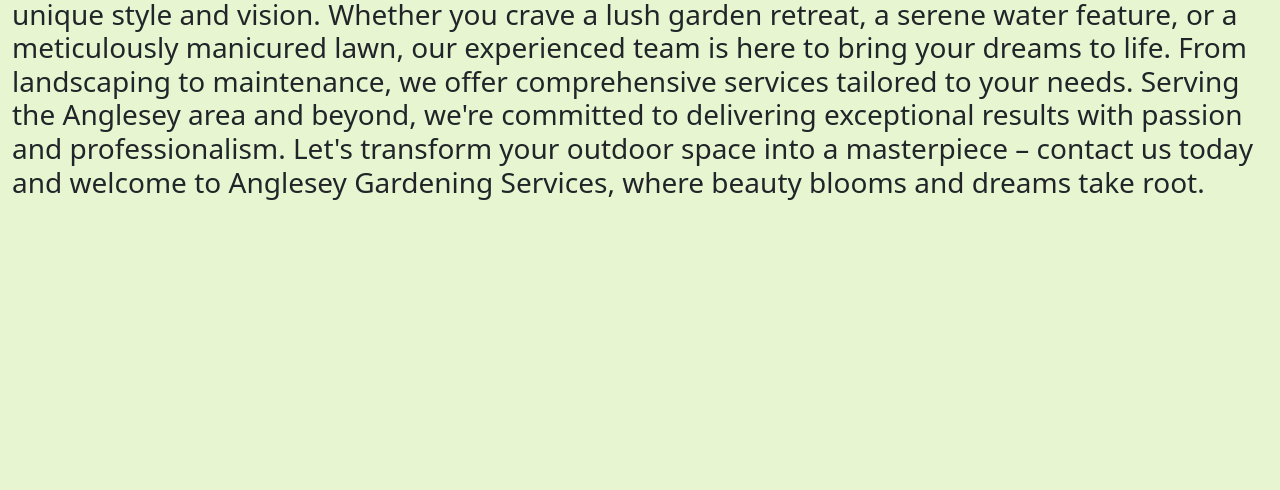
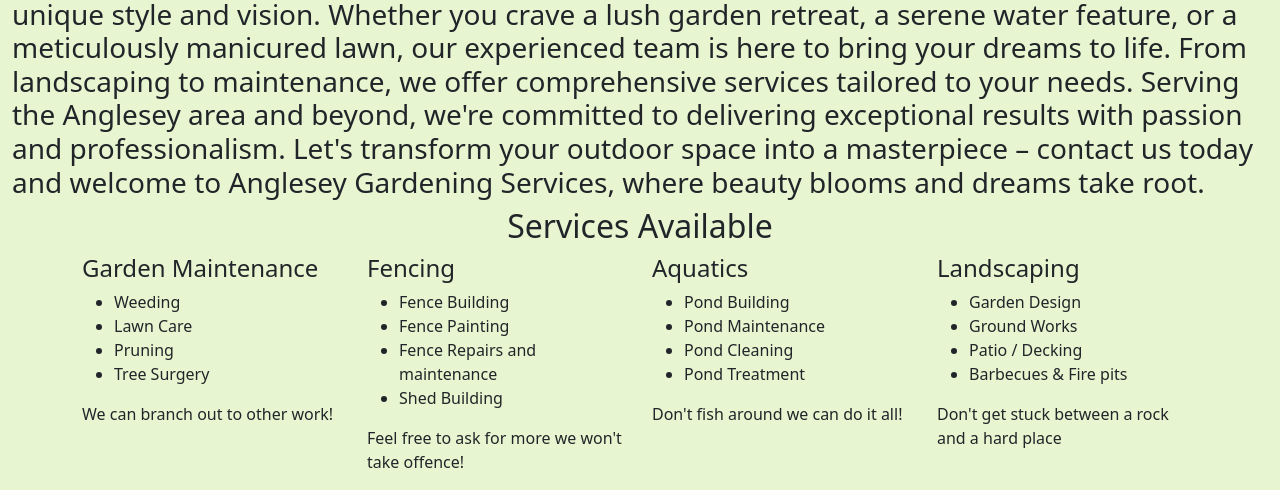
Before and after one commit to TheRealMcCall/anglesey-gardening-services, a plain HTML site: page index.html in a window 1280 px wide. Shown: the part 618-1108 px from the top of the page. Before the commit the page ends 825 px from the top, so only its background shows below. Drawn offline with nearby package versions, Linux system fonts and the light colour scheme.

Commit message:
Add services section

```diff
--- a/index.html
+++ b/index.html
@@ -53,6 +53,65 @@
             </div>
         </section>
 
+        <section class="services">
+            <div class="container-fluid text-center services-title">
+                <div class="row">
+                    <div class="col">
+                        <h2>
+                           Services Available
+                        </h2>
+                    </div>
+                </div>
+            </div>
+        </section>
+
+        <div class="container">
+            <div class="row">
+                <div class="col">
+                    <h4>Garden Maintenance</h4>
+                        <ul>
+                            <li>Weeding</li>
+                            <li>Lawn Care</li>
+                            <li>Pruning</li>
+                            <li>Tree Surgery</li>
+                        </ul>
+                            <p>We can branch out to other work!</p>
+                </div>
+                    <div class="col">
+                        <h4>Fencing</h4>
+                    <ul>
+                        <li>Fence Building</li>
+                        <li>Fence Painting</li>
+                        <li>Fence Repairs and maintenance</li>
+                        <li>Shed Building</li>
+                    </ul>
+                        <p>Feel free to ask for more we won't take offence!</p>
+                </div>
+                    <div class="col">
+                        <h4>Aquatics</h4>
+                    <ul>
+                        <li>Pond Building</li>
+                        <li>Pond Maintenance</li>
+                        <li>Pond Cleaning</li>
+                        <li>Pond Treatment</li>
+                    </ul>
+                        <p>Don't fish around we can do it all!</p>
+                </div>
+                    <div class="col">
+                        <h4>Landscaping</h4>
+                    <ul>
+                        <li>Garden Design</li>
+                        <li>Ground Works</li>
+                        <li>Patio / Decking</li>
+                        <li>Barbecues & Fire pits</li>
+                    </ul>
+                        <p>Don't get stuck between a rock and a hard place</p>
+                </div>
+
+
+            </div>
+        </div>
+
     </main>
 
     <footer>
```
